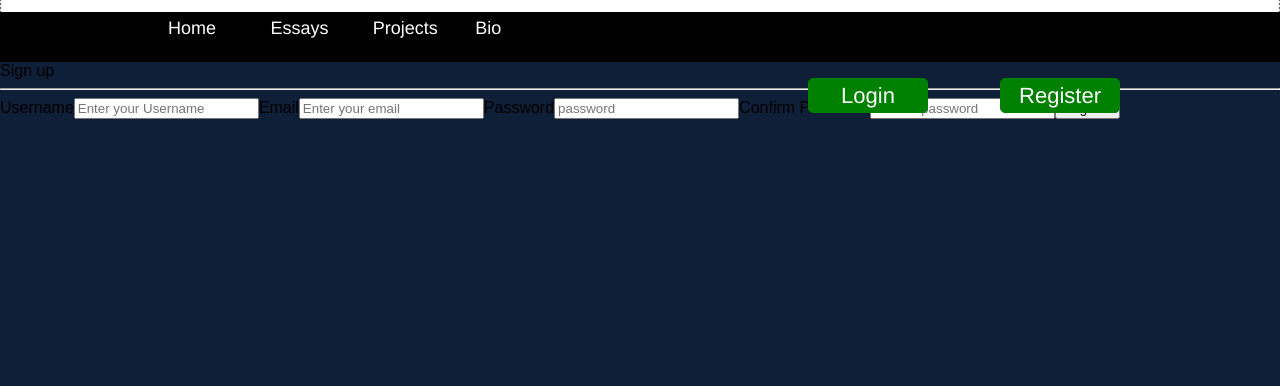
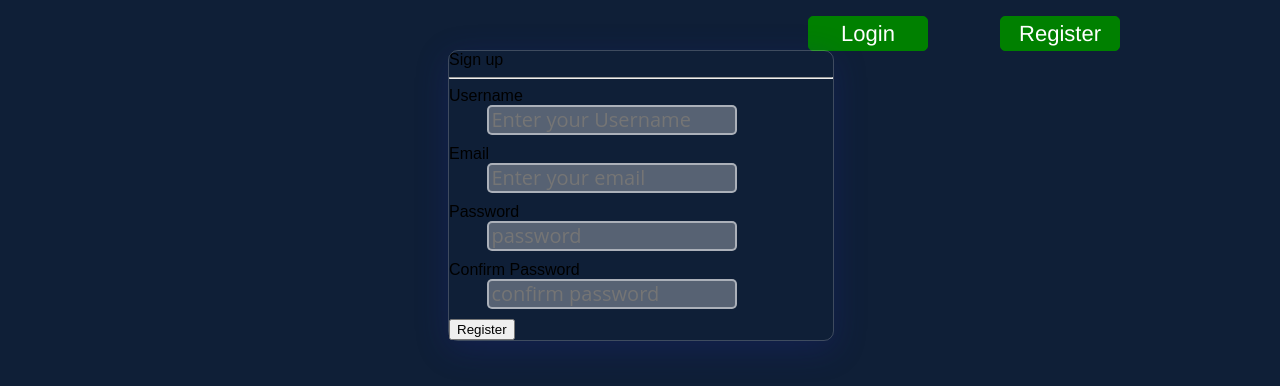
Before and after one commit to unholydisaster/my-markdown, a Next.js app: page /register in a window 1280 px wide. Shown: the top 386 px of the page. Built offline with nearby package versions, Linux system fonts and the light colour scheme.

Commit message:
changesv1.9

```diff
--- a/src/components/Layout.js
+++ b/src/components/Layout.js
@@ -1,8 +1,7 @@
 import React from "react"
 import { useState } from "react"
 import Head from "next/head";
-import { Styledburger, Bugers } from "../styles/Navbar/Burgerstyles";
-import { Button, Linka, Linkli, Links, Links2, Linkto, MButton, Navcontainer} from "../styles/Navbar/Navstyles";
+import { Button,Links2} from "../styles/Navbar/Navstyles";
 import { useCookies } from "react-cookie";
 import { useRouter } from 'next/router';
 
@@ -42,24 +41,6 @@ const Layout=({children})=>{
                       Notes App
                      </title>
                    </Head>
-                   <Styledburger open={open} onClick={openbar}>
-                     <Bugers open={open}  className="path1"/>
-                     <Bugers open={open}  className="path2"/>
-                     <Bugers open={open}  className="path3"/>
-                   </Styledburger>
-                   <Navcontainer open={open}>
-                    <Links>
-                       <Linkli><Linka href="/" passHref>Home</Linka></Linkli>
-                       <Linkli><Linka href="/" passHref>Essays</Linka></Linkli>
-                       <Linkli><Linka href="/" passHref>Projects</Linka></Linkli>
-                       <Linkli><Linka href="/" passHref>Bio</Linka></Linkli>
-                     </Links>
-                     {cookies.access_token ?
-                        (
-                          <MButton onClick={mlogout}>Logout</MButton>
-                        ):(<div></div>)
-                       }
-                   </Navcontainer>
                    <Links2>
                      {!cookies.access_token ? (
                      <>
@@ -76,3 +57,24 @@ const Layout=({children})=>{
 }
 
 export default Layout
+
+/*
+<Styledburger open={open} onClick={openbar}>
+<Bugers open={open}  className="path1"/>
+<Bugers open={open}  className="path2"/>
+<Bugers open={open}  className="path3"/>
+</Styledburger>
+<Navcontainer open={open}>
+<Links>
+  <Linkli><Linka href="/" passHref>Home</Linka></Linkli>
+  <Linkli><Linka href="/" passHref>Essays</Linka></Linkli>
+  <Linkli><Linka href="/" passHref>Projects</Linka></Linkli>
+  <Linkli><Linka href="/" passHref>Bio</Linka></Linkli>
+</Links>
+{cookies.access_token ?
+   (
+     <MButton onClick={mlogout}>Logout</MButton>
+   ):(<div></div>)
+  }
+</Navcontainer>
+*/
--- a/src/styles/authStyles/auth.js
+++ b/src/styles/authStyles/auth.js
@@ -9,7 +9,7 @@ export const Lq=breakpoints.map(
   bp=>`@media screen and (min-width:${bp}px)`
 )
 
-export const  AuthContainer=styled.div`{
+export const  AuthContainer=styled.div`
   position:relative;
   display: flex;
   justify-content: center;
@@ -33,16 +33,23 @@ ${Lq[1]}{
   top:50px;
 }
 
-}
 `
 
 export const Content = styled.div`
   max-height:xxx;
   width: 100%;
 
+  ${mq[1]}{
+    width:100%;
+  }
+
+  ${Lq[1]}{
+    width:100%;
+  }
+
 `;
 
-export const InputField = styled.input`{
+export const InputField = styled.input`
 position:relative;
 width:250px;
 left:10%;
@@ -60,13 +67,13 @@ line-height: 36px;
 display: flex;
 align-items: center;
 
-${mq[0,1]}{
+${mq[1]}{
 font-size: 20px;
 width:80%;
 height:40px;
 left:10%;
 }
-}`;
+`;
 
 
 export const InputLabel = styled.label`{
@@ -86,11 +93,11 @@ align-items: center;
 
 color: #FFFFFF;
 
-${mq[0,1,2]}{
+${mq[1]}{
   left:10%;
 }`;
 
-export const SubmitButton=styled.button`{
+export const SubmitButton=styled.button`
   position:relative;
   width:250px;
   left:10%;
@@ -111,10 +118,10 @@ export const SubmitButton=styled.button`{
     top:70%;
     font-weight:900;
     }
-}
+
 `
 
-export const SubmitLogin=styled.button`{
+export const SubmitLogin=styled.button`
   position:relative;
   width:250px;
   left:10%;
@@ -135,7 +142,6 @@ export const SubmitLogin=styled.button`{
     top:70%;
     font-weight:900;
     }
-  }
   `
 
 export const StyledHr = styled.hr`
```
